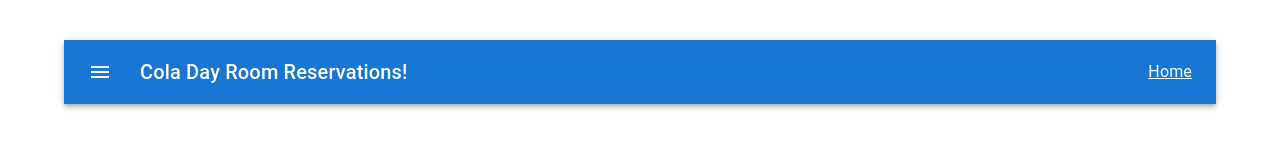
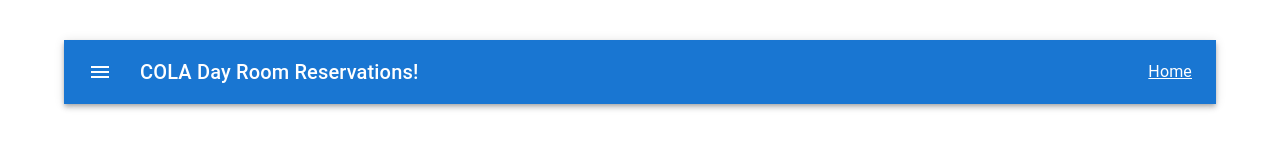
Before and after one commit to bmehta/roombooking, a Next.js app: page /myreservations in a window 1280 px wide. Shown: the top 160 px of the page. Built offline with nearby package versions, Linux system fonts and the light colour scheme.

Commit message:
Upper case COLA.

```diff
--- a/components/CustomAppBar.tsx
+++ b/components/CustomAppBar.tsx
@@ -22,7 +22,7 @@ export const CustomAppBar = () : JSX.Element => {
                         <MenuIcon />
                     </IconButton>
                     <Typography variant="h6" component="div" sx={{ flexGrow: 1 }}>
-                        Cola Day Room Reservations!
+                        COLA Day Room Reservations!
                     </Typography>
                     <Link href="/" color="inherit">Home</Link>
                 </Toolbar>
--- a/pages/index.tsx
+++ b/pages/index.tsx
@@ -31,10 +31,11 @@ export default App
 *- Remove hardcoded user id when making a reservation
 * Styling
 *- Indices, foreign keys on db tables
+- Format dates on display
+- Room card - add pic, description etc.
 - Error handling - handling is being done, display needs to happen
 - Loading indicator
 *- Add common appbar
-- Room card with pic?
 - Restricting user entered time on time picker
 - Data seeding for rooms in db
 - Testing
```
